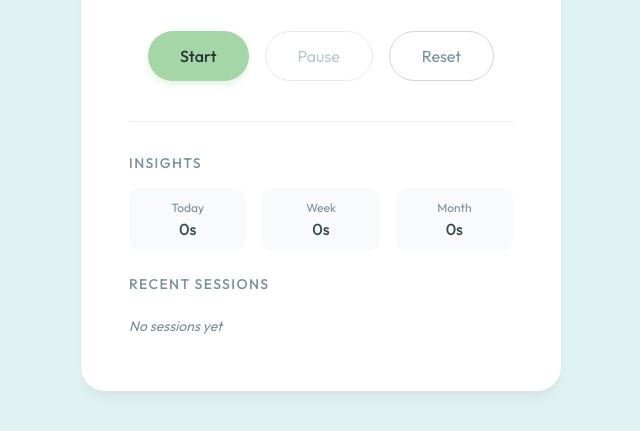
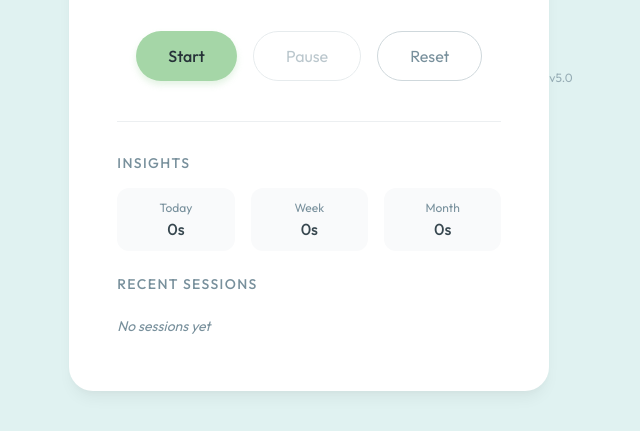
Before and after one commit to ss2code/agy_meditation_timer, a website: page index.html in a window 1280 px wide. Shown: the part 339-770 px from the top of the page, without its empty margins (319-959 px from the left). Drawn offline with Linux system fonts and the light colour scheme.

Commit message:
feat: add version display (v5.0) and fix lint

```diff
--- a/index.html
+++ b/index.html
@@ -58,9 +58,12 @@
                     </ul>
                 </div>
             </div>
-        </main>
     </div>
-    <script src="script.js?v=4"></script>
+
+    <div id="versionFooter" class="version-footer"></div>
+    </main>
+    </div>
+    <script src="script.js?v=5"></script>
     <script>
         if ('serviceWorker' in navigator) {
             navigator.serviceWorker.register('./service-worker.js')
--- a/script.js
+++ b/script.js
@@ -7,6 +7,9 @@
 const statWeek = document.getElementById('statWeek');
 const statMonth = document.getElementById('statMonth');
 const headerDate = document.getElementById('headerDate');
+const versionFooter = document.getElementById('versionFooter');
+
+const APP_VERSION = 'v5.0';
 
 let elapsedTime = 0;
 let timerId = null;
@@ -290,6 +293,10 @@
 renderHistory();
 renderStats();
 
+if (versionFooter) {
+    versionFooter.textContent = APP_VERSION;
+}
+
 // --- Debug / Testing Helpers ---
 window.meditationDebug = {
     // Jump to a specific time (in seconds)
--- a/service-worker.js
+++ b/service-worker.js
@@ -1,4 +1,4 @@
-const CACHE_NAME = 'meditation-timer-v4';
+const CACHE_NAME = 'meditation-timer-v5';
 const ASSETS = [
     './',
     './index.html',
--- a/style.css
+++ b/style.css
@@ -216,3 +216,10 @@
     font-size: 0.875rem;
     padding: 0.5rem 0;
 }
+
+.version-footer {
+    margin-top: 2rem;
+    font-size: 0.75rem;
+    color: var(--text-secondary);
+    opacity: 0.7;
+}
```
Also changed, not shown: README.md.
